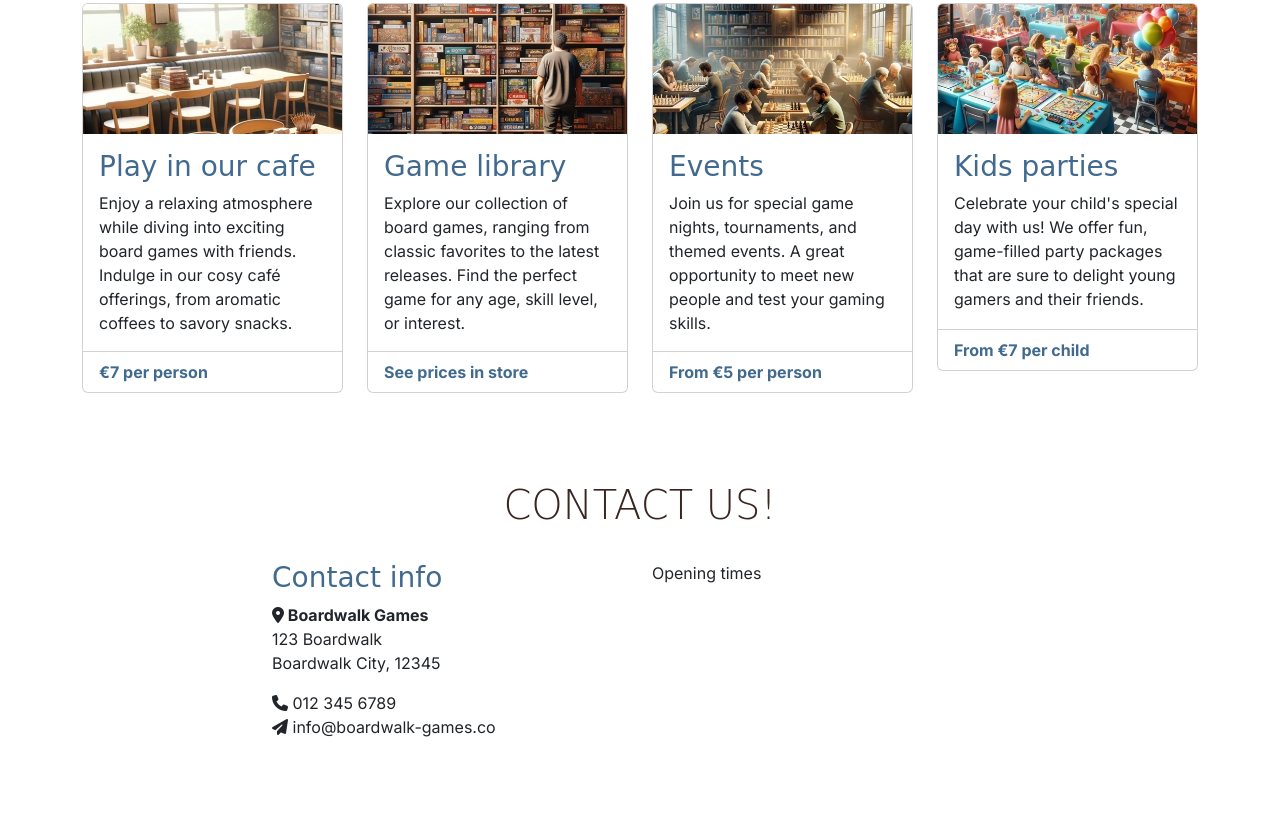
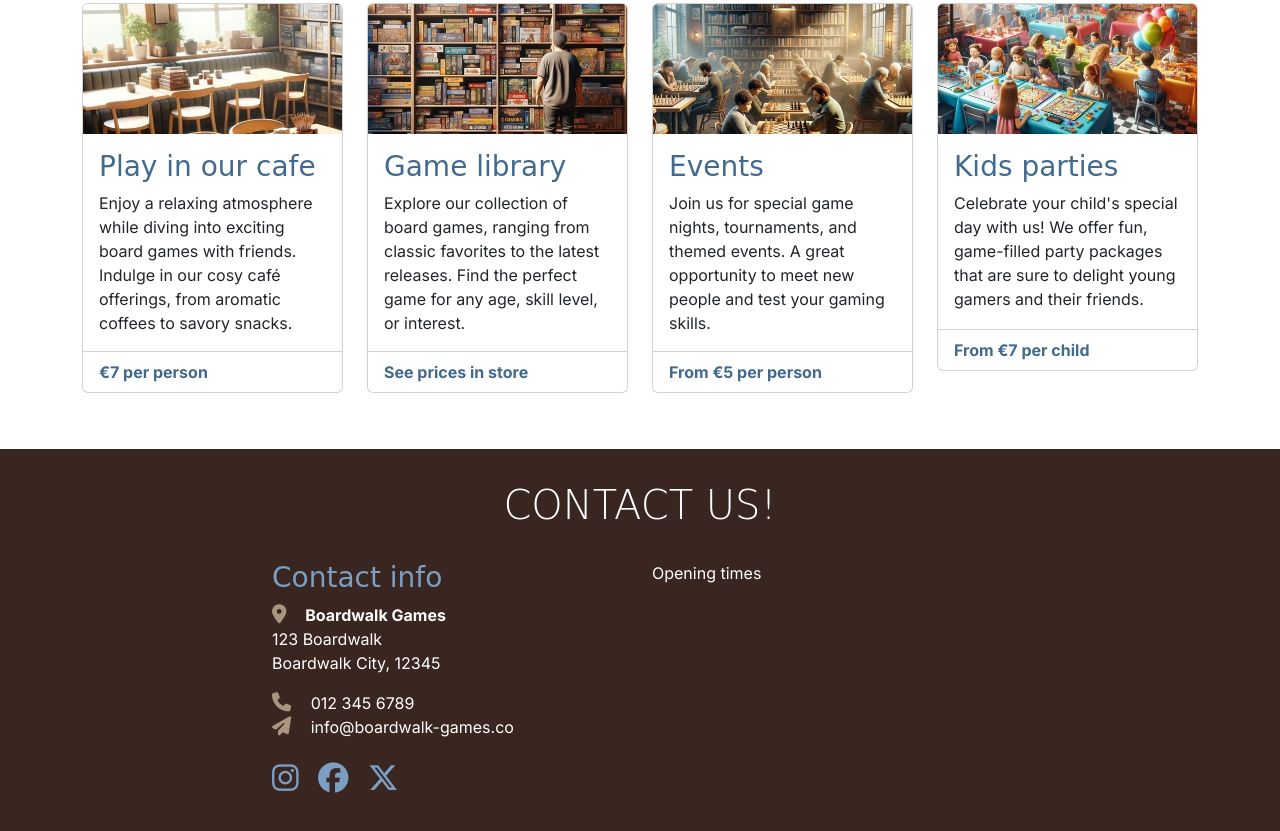
Before and after one commit to AndreaFitz/boardwalk-games, a plain HTML site: page index.html in a window 1280 px wide. Shown: the part 656-1487 px from the top of the page. Before the commit the page ends 1443 px from the top, so only its background shows below. Drawn offline with nearby package versions, Linux system fonts and the light colour scheme; a web font is replaced by a local one.

Commit message:
add social links, enlarge icons and hover function

```diff
--- a/assets/css/style.css
+++ b/assets/css/style.css
@@ -69,6 +69,41 @@
     margin-bottom: 1.5rem;
 }
 
+/*game library cards*/
+#new-games .card,
+#fav-games .card {
+    border: none;
+}
+/*footer / contact*/
+#contact {
+    background-color: var(--primary-color);
+    color: white;
+    padding-bottom: 3rem;
+}
+
+#contact h2{
+    color: white;
+}
+
+#contact .sub-heading-color {
+    color: var(--highlight-color-light);
+}
+
+#contact i{
+    color: var(--secondary-color);
+    font-size: 1.2rem;
+    margin-right: 15px;
+}
+
+#contact .social-links i {
+    color: var(--highlight-color-light);
+    font-size: 1.9rem;
+    transition: color 0.3s ease-in-out ;
+}
+
+#contact .social-links i:hover {
+    color: var(--secondary-color);
+}
 
  /* grid visualisation CSS for testing
 
--- a/index.html
+++ b/index.html
@@ -192,7 +192,7 @@
 
     <!-- Footer / contact section -->
     <!-- mt-auto added to push footer to the bottom of the page -->
-    <footer class="mt-auto">
+    <footer id="contact" class="mt-auto">
         <div class="container section">
             <div class="row justify-content-center">
                 <div class="col-12 text-center">
@@ -207,7 +207,15 @@
                         Boardwalk City, 12345
                     </address>
                     <p><i class="fa-solid fa-phone"></i> 012 345 6789<br>
-                    <i class="fa-solid fa-paper-plane"></i> info@boardwalk-games.co</p>
+                    <i class="fa-solid fa-paper-plane"></i> info@boardwalk-games.co
+                </p>
+                <div class="social-links mt-4">
+                    <a href="https://www.instagram.com/" target="_blank" aria-label="Visit our Instagram page
+                        (opens in a new tab)" rel="noopener"><i class="fa-brands fa-instagram"></i></a>
+                    <a href="https://www.facebook.com/" target="_blank" aria-label="Visit our Facebook page
+                        (opens in a new tab)" rel="noopener"><i class="fa-brands fa-facebook"></i></a>                   <a href="https://x.com/" target="_blank" aria-label="Visit our Twitter page
+                        (opens in a new tab)" rel="noopener"><i class="fa-brands fa-x-twitter"></i></a>
+                </div>
                 </div>
                 <!-- Opening times -->
                 <div class="col-12 col-md-6 col-xl-4">Opening times</div>
```
